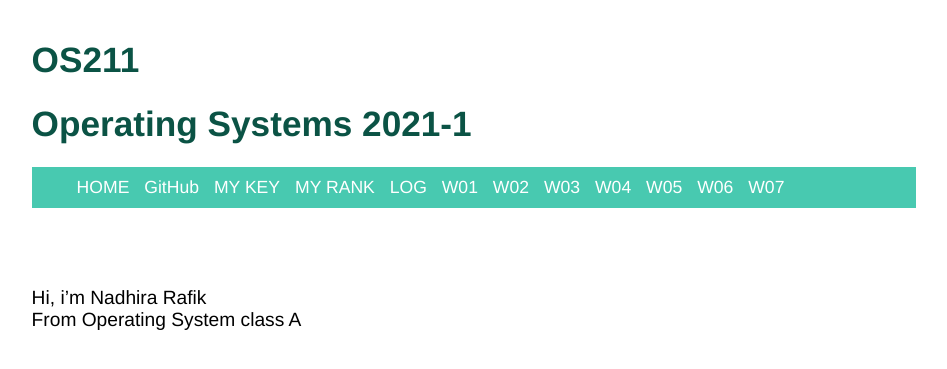
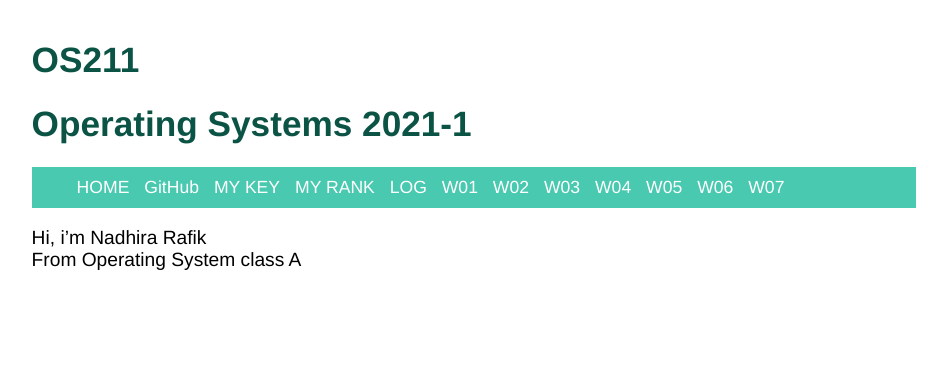
Before and after one commit to nadhirarafik/os211, a Jekyll site: the page built from index.md, in a window 1280 px wide. Shown: the top 369 px of the page, without its empty margins (166-1113 px from the left). Built offline with Jekyll 4.4.1, drawn with Linux system fonts in a browser that asks for light colours.

Commit message:
Update base.html

```diff
--- a/_layouts/base.html
+++ b/_layouts/base.html
@@ -13,7 +13,7 @@
     <style>
         .container {
             max-width: 70%;
-            margin: 40px auto 10px;
+            margin: 40px auto 60px;
             font-size: 1.1em;
             font-family: helvetica, sans-serif;
             text-align: justify;
@@ -85,7 +85,6 @@
                 <li class='listitem'><a href='{{ site.baseurl }}/W07/'>W07</a></li>
             </ul>
         </nav>
-        <br><br>
 
         <section>
             {{ content }}
```
